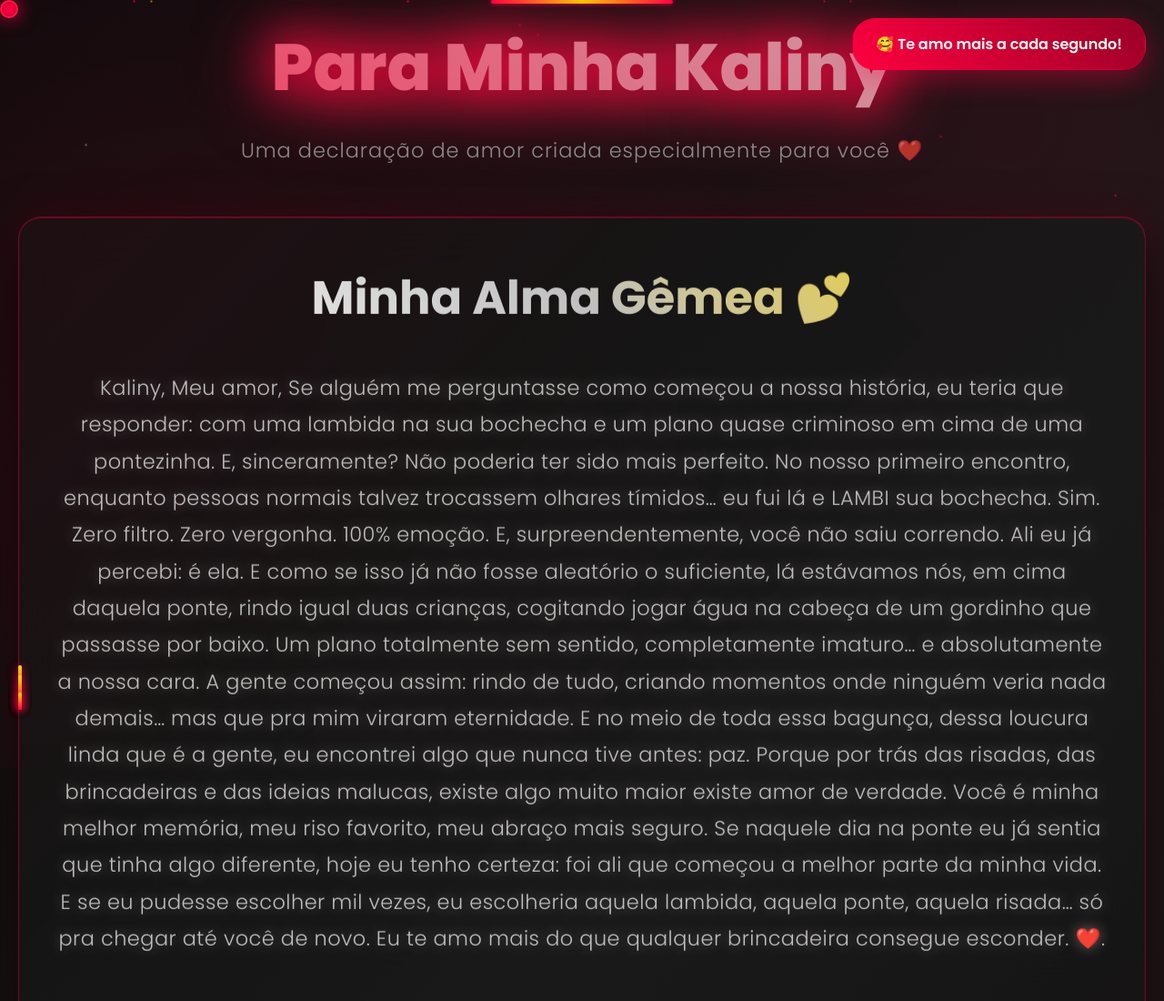
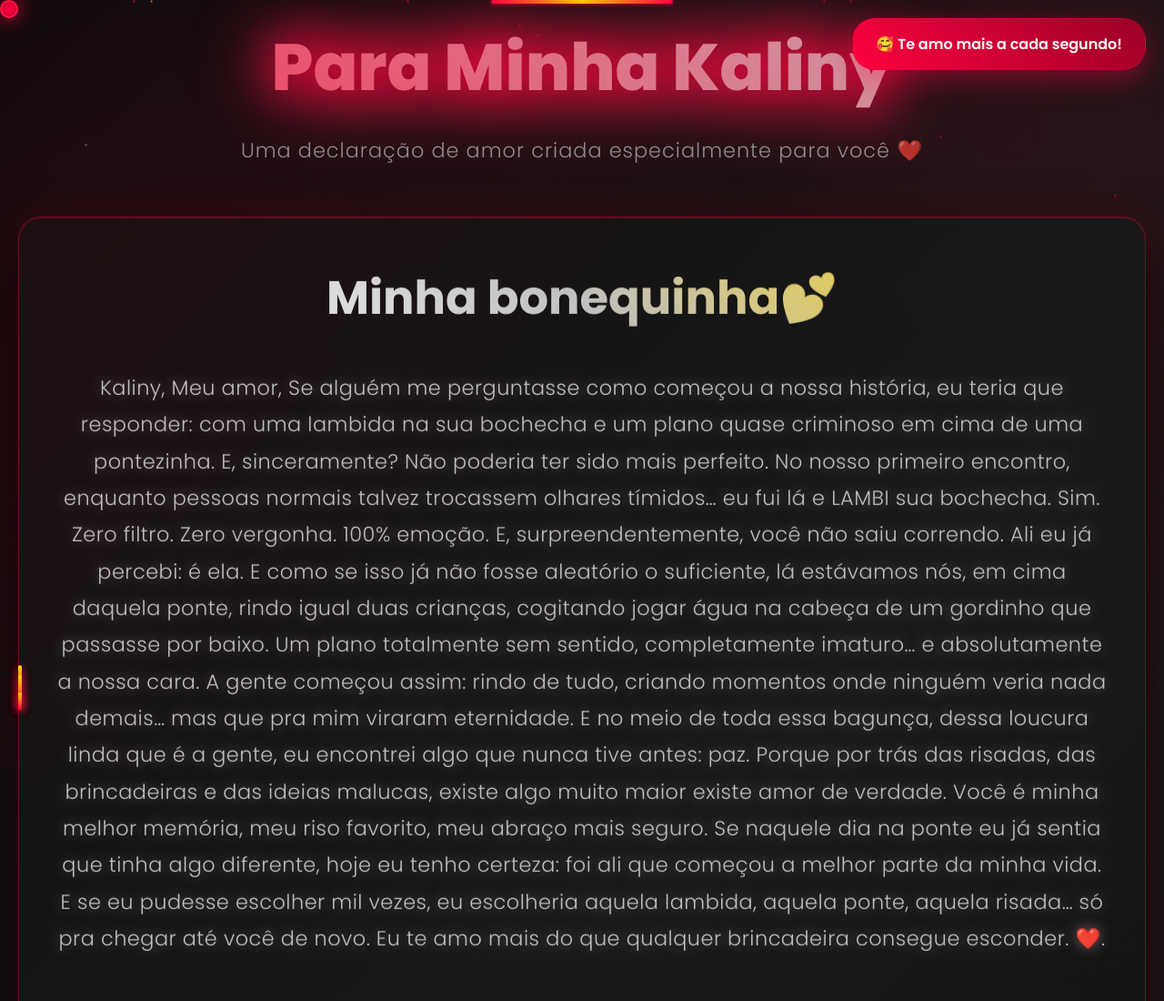
Before and after one commit to Coffeekkj417/site-3, a plain HTML site: page index.html in a window 1280 px wide. Shown: the top 1100 px of the page at 91% size. Drawn offline with Linux system fonts and the light colour scheme.

Commit message:
Update index.html

```diff
--- a/index.html
+++ b/index.html
@@ -727,7 +727,7 @@
         </header>
 
         <main class="love-card">
-            <h2>Minha Alma Gêmea 💕</h2>
+            <h2>Minha bonequinha💕</h2>
             <div class="love-message">
                 <p><span class="girlfriend-name"></span>, Meu amor,
 Se alguém me perguntasse como começou a nossa história, eu teria que responder: com uma lambida na sua bochecha e um plano quase criminoso em cima de uma pontezinha. E, sinceramente? Não poderia ter sido mais perfeito.
@@ -1398,4 +1398,5 @@ Eu te amo mais do que qualquer brincadeira consegue esconder. ❤️.</p>
         console.log('💖 Site de Amor carregado com sucesso! Feliz Dia dos Namorados! ✨');
     </script>
 </body>
+
 </html>
```
